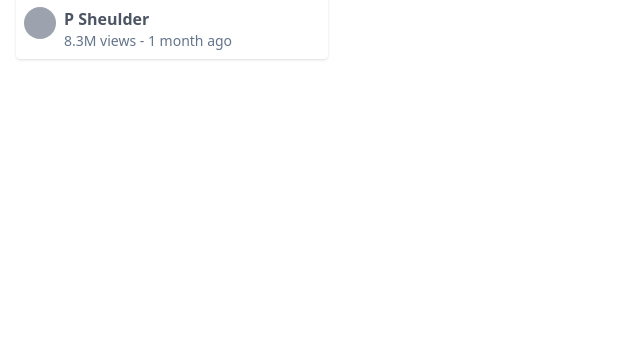
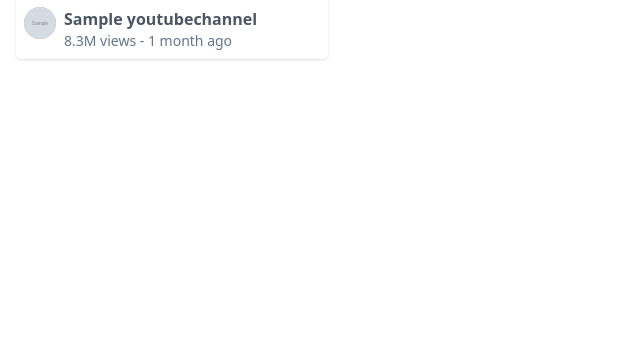
Before and after one commit to PSheulder1/public_youtube, a Django app: template youtube_app/templates/chaine_details.html in a window 1280 px wide. Shown: the part 457-800 px from the top of the page, without its empty margins (0-640 px from the left). Run offline with Django 5.2, Linux system fonts and the light colour scheme; the template is opened without the code that fills it: values that come from a table or form of the project are taken from there, others are empty; tables that the repository leaves empty hold one stand-in row (values such as "Sample post"); grey boxes marked "Sample" are stand-in pictures; some libraries are stand-ins or nearby versions.

Commit message:
Update chaine_details.html

```diff
--- a/youtube_app/templates/chaine_details.html
+++ b/youtube_app/templates/chaine_details.html
@@ -32,10 +32,10 @@
                 </video>
 
                 <div class="flex gap-2 mt-2">
-                    <div class="bg-gray-400 h-8 w-8 rounded-full"></div>
+                    <img src="{{channel.image.url}}" class="bg-gray-400 h-8 w-8 rounded-full" />
 
                     <div>
-                        <h2 class="font-semibold text-gray-600">P Sheulder</h2>
+                        <h2 class="font-semibold text-gray-600">{{channel.name}}</h2>
                         <p class="text-sm text-slate-500">8.3M views - 1 month ago</p>
                     </div>
 
```
